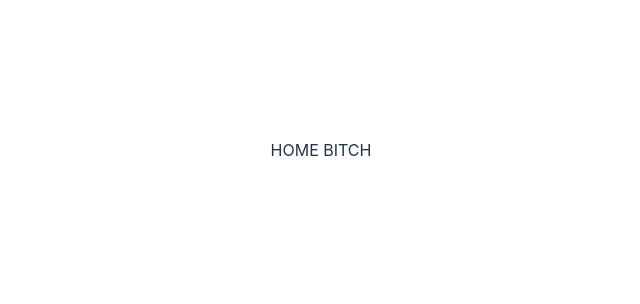
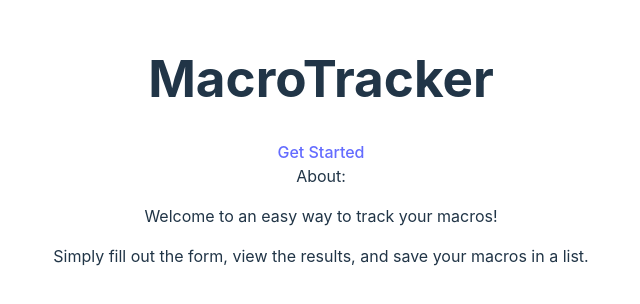
Before and after one commit to BHaddad1/macrotracker, a React (Vite) app: page / in a window 1280 px wide. Shown: the part 250-554 px from the top of the page, without its empty margins (319-959 px from the left). Built offline with nearby package versions, Linux system fonts and the light colour scheme.

Commit message:
feat: Build basic homepage

```diff
--- a/src/components/Home/Home.tsx
+++ b/src/components/Home/Home.tsx
@@ -1,7 +1,16 @@
+import "../Home/Home.css";
+import { NavLink } from "react-router-dom";
+
 const Home = () => {
 
   return (
-    <div>HOME BITCH</div>
+    <main>
+      <h1 className="header">MacroTracker</h1>
+      <NavLink to={"/form"} className="home-link">Get Started</NavLink>
+      <section className="about">About: </section>
+      <p className="home-about">Welcome to an easy way to track your macros!</p>
+      <p className="home-about">Simply fill out the form, view the results, and save your macros in a list.</p>
+    </main>
   )
 
 }
```
